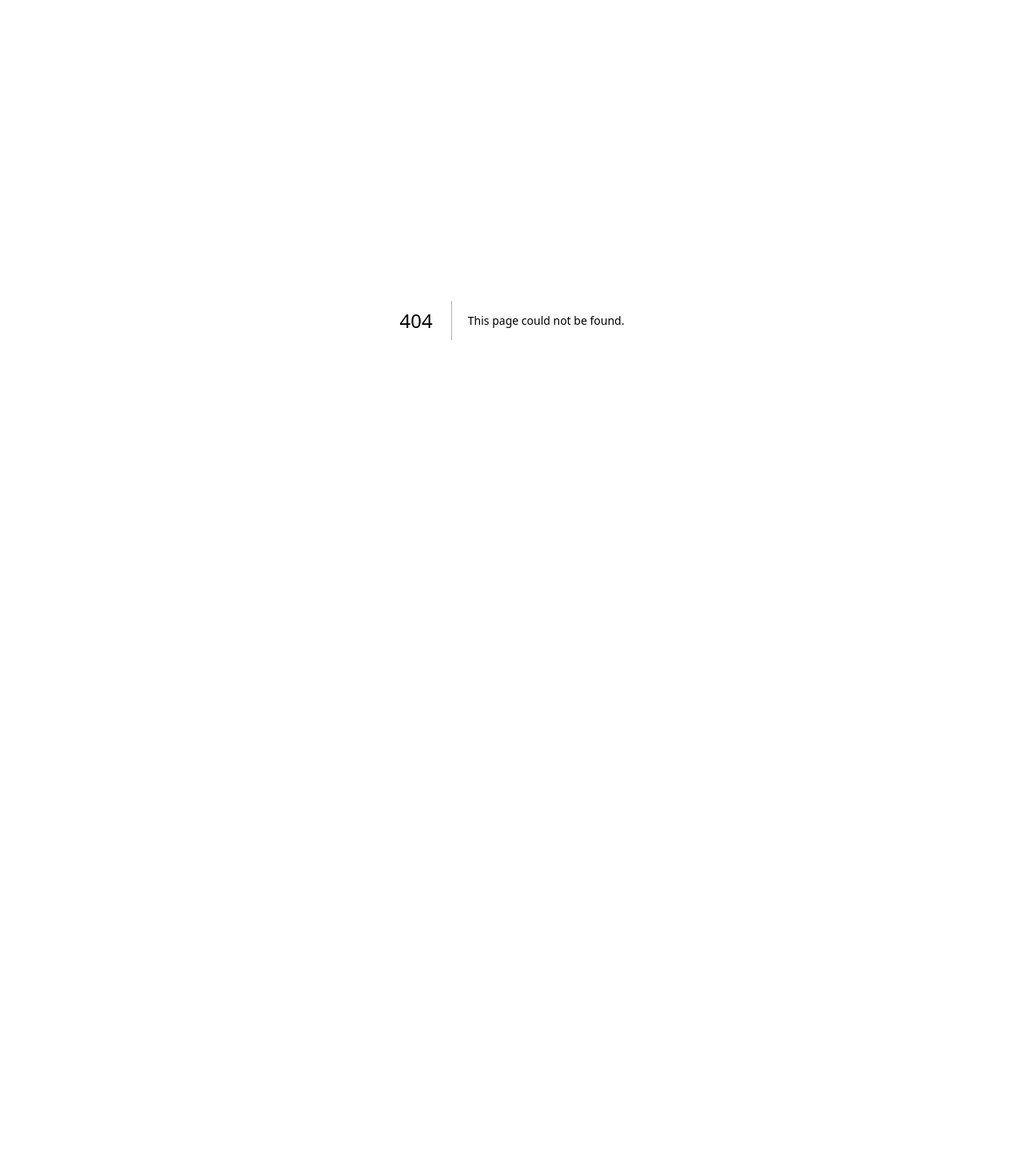
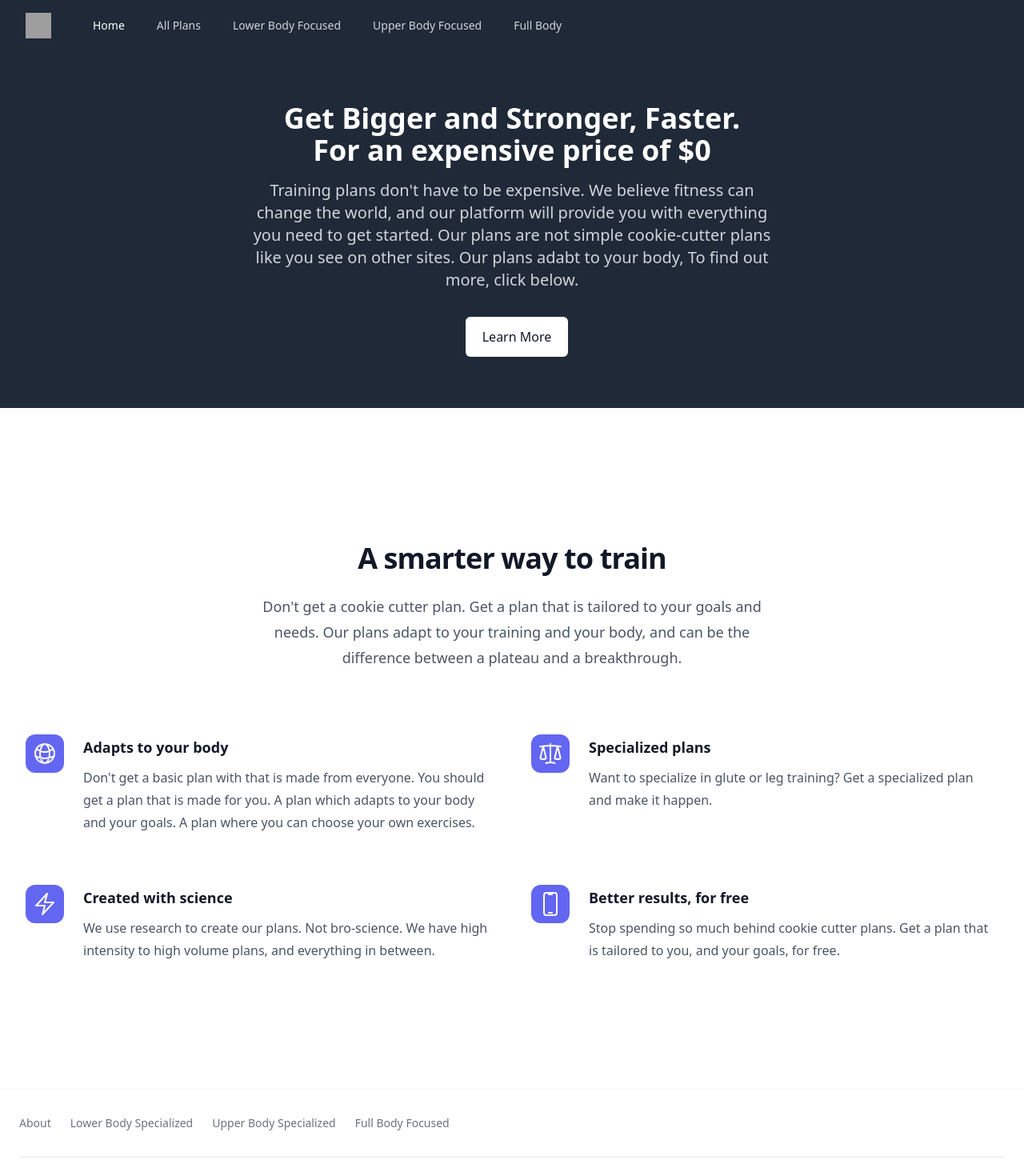
Before and after one commit to jburanpuri/IntelligentLifting, a Next.js app: page /home in a window 1280 px wide. Before the commit this address had no page. Shown: the top 1470 px of the page at 80% size. Before the commit the page ends 800 px from the top, so only its background shows below. Built offline with nearby package versions, Linux system fonts and the light colour scheme; grey boxes are pictures that could not be loaded.

Commit message:
Added home routing using nextjs docs

```diff
--- a/components/FooterComponent/footer.js
+++ b/components/FooterComponent/footer.js
@@ -2,7 +2,7 @@ import React from "react";
 
 export default function Footer() {
     return (
-<footer class="p-4 bg-white rounded-lg shadow md:px-6 md:py-8 dark:bg-gray-900">
+<footer class="p-4 bg-white shadow md:px-6 md:py-8 dark:bg-gray-900">
     <div class="sm:flex sm:items-center sm:justify-between content-center">
         <ul class="flex flex-wrap items-center mb-6 text-sm text-gray-500 sm:mb-0 dark:text-gray-400">
             <li>
--- a/components/HeroComponent/hero.js
+++ b/components/HeroComponent/hero.js
@@ -1,4 +1,5 @@
 import React from "react";
+import Link from 'next/link'
 
 export default function Hero() {
     return (
@@ -17,9 +18,9 @@ export default function Hero() {
                     <div className="mt-8 flex justify-center">
 
                         <div className="ml-3 inline-flex">
-                            <a href="#" className="inline-flex items-center justify-center px-5 py-3 border border-transparent text-base font-medium rounded-md text-gray-900 bg-white hover:bg-gray-50">
-                                Learn More
-                            </a>
+                            <div className="inline-flex items-center justify-center px-5 py-3 border border-transparent text-base font-medium rounded-md text-gray-900 bg-white hover:bg-gray-50">
+                                <Link href="/about">Learn More</Link>
+                            </div>
                         </div>
                     </div>
                 </div>
--- a/components/NavbarComponent/navbar.js
+++ b/components/NavbarComponent/navbar.js
@@ -1,13 +1,7 @@
 import React, { useState } from "react";
 import { Disclosure, Menu, Transition } from '@headlessui/react'
 import { Bars3Icon, BellIcon, XMarkIcon } from '@heroicons/react/24/outline'
-
-const navigation = [
-  { name: 'Dashboard', href: '#', current: true },
-  { name: 'Team', href: '#', current: false },
-  { name: 'Projects', href: '#', current: false },
-  { name: 'Calendar', href: '#', current: false },
-]
+import Link from 'next/link'
 
 function classNames(...classes) {
   return classes.filter(Boolean).join(' ')
@@ -30,12 +24,9 @@ export default function NavBar() {
               </div>
               <div className="hidden md:block">
                 <div className="ml-10 flex items-baseline space-x-4">
-                  <a
-                    href="#"
-                    className=" hover:bg-gray-700 text-white px-3 py-2 rounded-md text-sm font-medium"
-                  >
-                    About
-                  </a>
+                  <div className=" hover:bg-gray-700 text-white px-3 py-2 rounded-md text-sm font-medium">
+                    <Link href="/home">Home</Link>
+                  </div>
 
                   <a
                     href="#"
--- /dev/null
+++ b/components/layout.js
@@ -0,0 +1,12 @@
+import Navbar from './NavbarComponent/navbar'
+import Footer from './FooterComponent/footer'
+
+export default function Layout({ children }) {
+  return (
+    <>
+      <Navbar />
+      <main>{children}</main>
+      <Footer />
+    </>
+  )
+}
--- a/package.json
+++ b/package.json
@@ -16,7 +16,8 @@
     "eslint-config-next": "13.1.1",
     "next": "13.1.1",
     "react": "18.2.0",
-    "react-dom": "18.2.0"
+    "react-dom": "18.2.0",
+    "react-router-dom": "^6.6.2"
   },
   "description": "The goal of this project is to bring afforable workout plans to everyone. The goal is to use **AWS Amplify** to host the website, **DynamoDB** to store the workout plans, **AWS Lambda** and **API Gateway** to handle the backend, and **Stripe** to handle payments.",
   "main": "next.config.js",
--- a/pages/_app.js
+++ b/pages/_app.js
@@ -1,5 +1,5 @@
 import '../styles/globals.css'
+import Layout from '../components/Layout'
 
 export default function App({ Component, pageProps }) {
-  return <Component {...pageProps} />
-}
+   return <Layout><Component {...pageProps} /></Layout> }
--- /dev/null
+++ b/pages/about.js
@@ -0,0 +1,9 @@
+import React from "react"
+
+export default function About() {
+    return (
+        <div>
+            <h1>About Page</h1>
+        </div>
+    )
+}
--- /dev/null
+++ b/pages/home.js
@@ -0,0 +1,13 @@
+import React from "react"
+import Hero from '../components/HeroComponent/hero'
+import Marketing from '../components/MarketingComponent/marketing'
+
+
+export default function About() {
+    return (
+       <>
+        <Hero/>
+        <Marketing/>
+       </>
+    )
+}
--- a/pages/index.js
+++ b/pages/index.js
@@ -1,22 +1,18 @@
 import Head from 'next/head'
 import Image from 'next/image'
 import { Inter } from '@next/font/google'
-import NavBar from '../components/NavbarComponent/navbar'
 import Hero from '../components/HeroComponent/hero'
 import Marketing from '../components/MarketingComponent/marketing'
-import Footer from '../components/FooterComponent/footer'
 import Banner from '../components/BannerComponent/banner'
 
-const inter = Inter({ subsets: ['latin'] })
 
 export default function Home() {
-  return (
+   return (
     <>
     <Banner/>
-    <NavBar />
-    <Hero />
-    <Marketing />
-    <Footer />
+      <Hero/>
+      <Marketing/>
     </>
+
   )
 }
```
Also changed, not shown: 1 other file (tests, documents, lock files or other folders).
